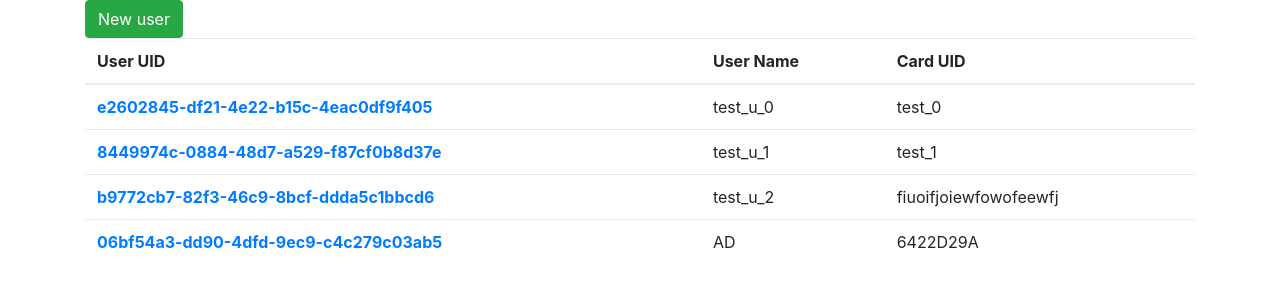
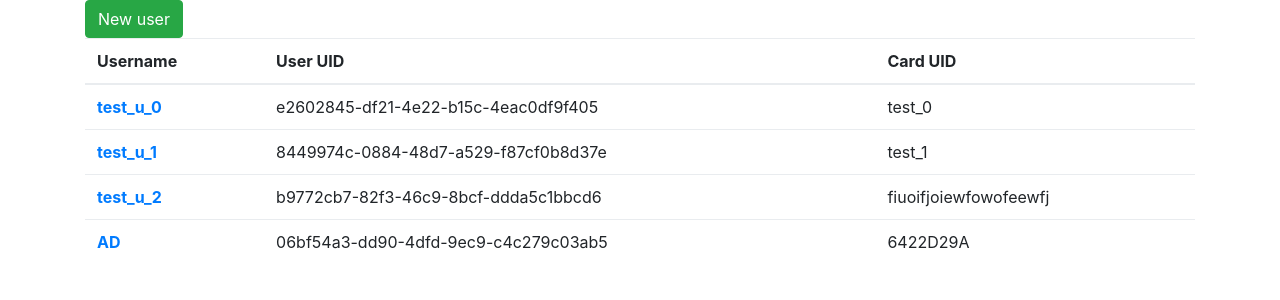
Before and after one commit to leedshackspace/tool-api, a Flask app: page /users in a window 1280 px wide. Shown: the part 56-356 px from the top of the page. Run offline with Flask 2, Linux system fonts and the light colour scheme; data comes from the database, SQL or seed files in the repository; data that the repository does not hold is empty; some libraries are stand-ins or nearby versions.

Commit message:
users.html - username is friendly name

```diff
--- a/app/templates/users.html
+++ b/app/templates/users.html
@@ -11,17 +11,17 @@
       <table class="table">
         <thead>
           <tr>
+            <th scope="col">Username</th>
             <th scope="col">User UID</th>
-            <th scope="col">User Name</th>
             <th scope="col">Card UID</th>
           </tr>
         </thead>
         <tbody>
           {% for user_ in user_list %}
-          {# Iterate over the list of machines #}
+          {# Iterate over the list of users #}
           <tr>
-            <th scope="row"><a href="{{ url_for('user', user_uid=user_.useruid)}}">{{ user_.useruid }}</th>
-            <td>{{ user_.username }}</th>
+            <th scope="row"><a href="{{ url_for('user', user_uid=user_.useruid)}}">{{ user_.username }}</th>
+            <td>{{ user_.useruid }}</th>
             <td>{{ user_.carduid }}</th>
           </tr>
           {% endfor %}
```
